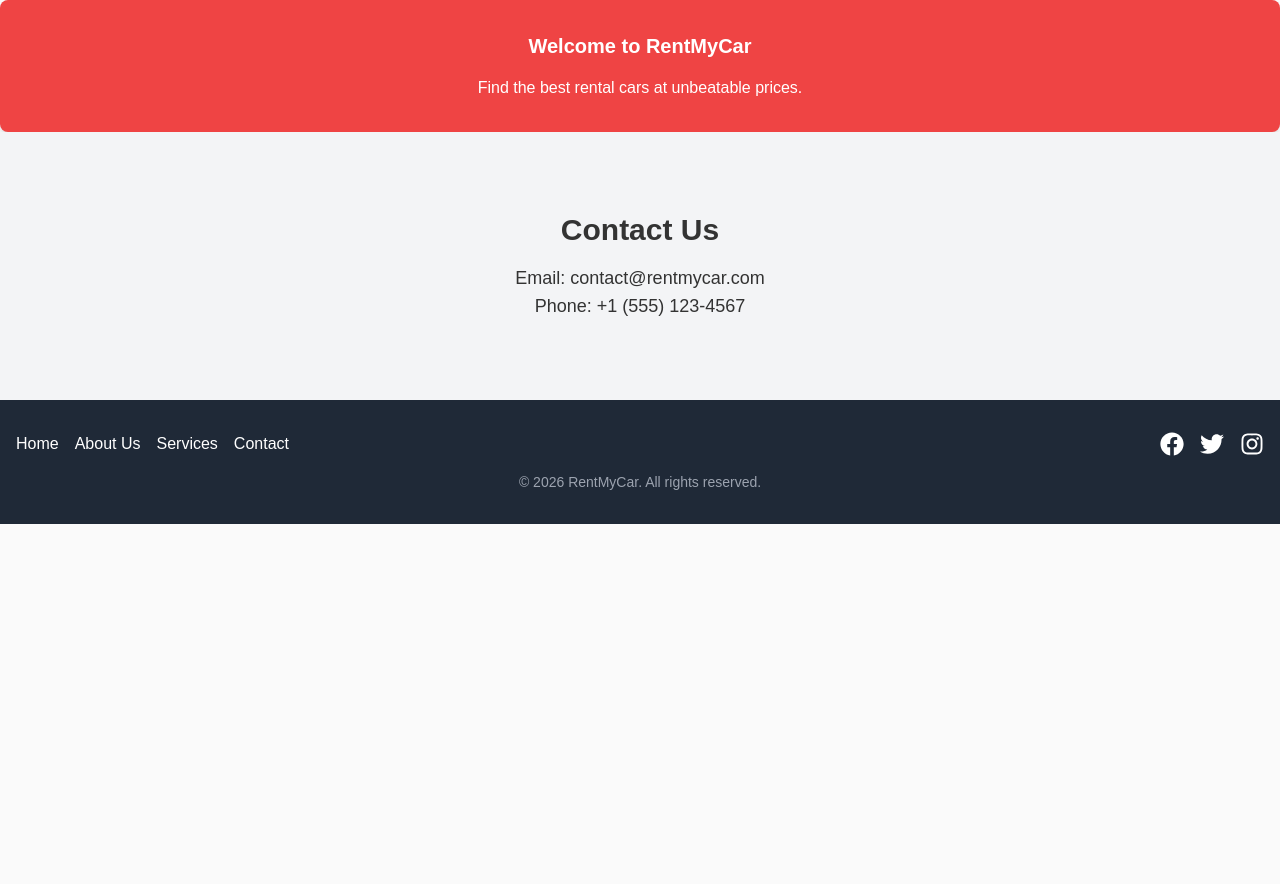
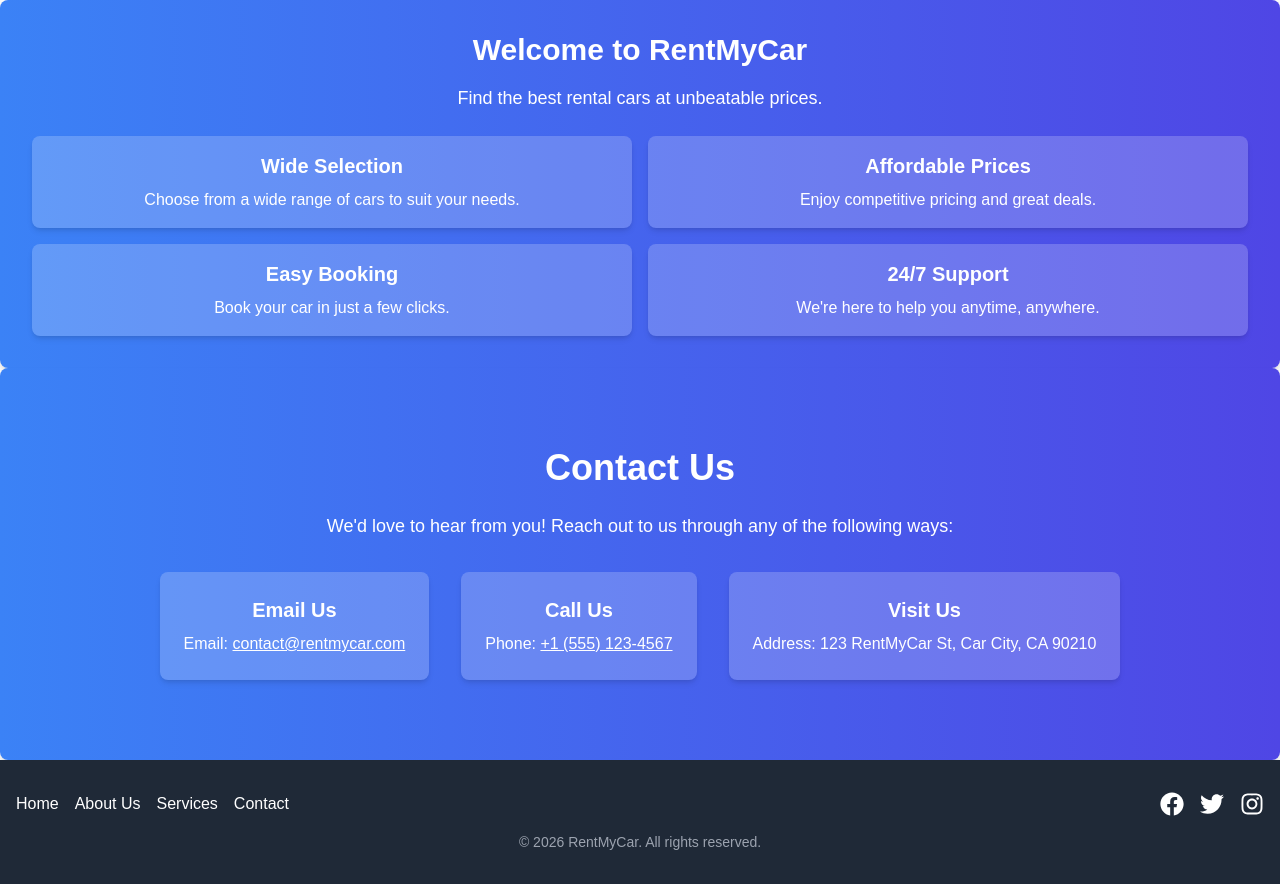
Before and after one commit to nilamgawade2111/RentMyCar, a React (Vite) app: page /contact in a window 1280 px wide. Before the commit the page ends 800 px from the top, so only its background shows below. Built offline with nearby package versions, Linux system fonts and the light colour scheme.

Commit message:
AutoCAR Agent: REN-63 - Design Home Page for RentMyCar Website

```diff
--- a/src/App.jsx
+++ b/src/App.jsx
@@ -6,6 +6,7 @@ import ContactUs from './components/ContactUs';
 import BookingPage from './components/BookingPage';
 import Footer from './components/Footer';
 import CarList from './components/CarList';
+import HomePage from './pages/HomePage';
 
 function App() {
   return (
@@ -13,7 +14,7 @@ function App() {
       <div className="text-center">
         <Banner />
         <Routes>
-          <Route path="/" element={<CarList />} />
+          <Route path="/" element={<HomePage />} />
           <Route path="/contact" element={<ContactUs />} />
           <Route path="/booking/:carId" element={<BookingPage />} />
           <Route path="/about" element={<div>About Page</div>} />
--- a/src/components/Banner.jsx
+++ b/src/components/Banner.jsx
@@ -1,10 +1,41 @@
 import React from 'react';
 
 function Banner() {
+  const bannerData = {
+    title: "Welcome to RentMyCar",
+    subtitle: "Find the best rental cars at unbeatable prices.",
+    features: [
+      {
+        title: "Wide Selection",
+        description: "Choose from a wide range of cars to suit your needs."
+      },
+      {
+        title: "Affordable Prices",
+        description: "Enjoy competitive pricing and great deals."
+      },
+      {
+        title: "Easy Booking",
+        description: "Book your car in just a few clicks."
+      },
+      {
+        title: "24/7 Support",
+        description: "We're here to help you anytime, anywhere."
+      }
+    ]
+  };
+
   return (
-    <div className="bg-red-500 text-white text-center p-8 rounded-lg shadow-md transition-all duration-300 hover:shadow-xl hover:bg-opacity-90">
-      <h1 className="text-xl font-bold">Welcome to RentMyCar</h1>
-      <p className="mt-4">Find the best rental cars at unbeatable prices.</p>
+    <div className="bg-gradient-to-r from-blue-500 to-indigo-600 text-white text-center p-8 rounded-lg shadow-md transition-all duration-300 hover:shadow-xl hover:bg-opacity-90">
+      <h1 className="text-3xl font-bold">{bannerData.title}</h1>
+      <p className="mt-4 text-lg">{bannerData.subtitle}</p>
+      <div className="mt-6 grid grid-cols-1 sm:grid-cols-2 gap-4">
+        {bannerData.features.map((feature, index) => (
+          <div key={index} className="bg-white bg-opacity-20 p-4 rounded-lg shadow-md hover:shadow-lg transition-all duration-300">
+            <h2 className="text-xl font-semibold">{feature.title}</h2>
+            <p className="mt-2">{feature.description}</p>
+          </div>
+        ))}
+      </div>
     </div>
   );
 }
--- a/src/components/ContactUs.jsx
+++ b/src/components/ContactUs.jsx
@@ -2,10 +2,23 @@ import React from 'react';
 
 const ContactUs = () => {
   return (
-    <section className="bg-gray-100 py-20 text-center">
-      <h2 className="text-3xl font-bold mb-4">Contact Us</h2>
-      <p className="text-lg">Email: contact@rentmycar.com</p>
-      <p className="text-lg">Phone: +1 (555) 123-4567</p>
+    <section className="bg-gradient-to-r from-blue-500 to-indigo-600 text-white py-20 px-4 rounded-lg shadow-md transition-all duration-300 hover:shadow-xl">
+      <h2 className="text-4xl font-bold mb-6 text-center">Contact Us</h2>
+      <p className="text-lg mb-8 text-center">We'd love to hear from you! Reach out to us through any of the following ways:</p>
+      <div className="flex flex-col sm:flex-row justify-center items-center space-y-4 sm:space-y-0 sm:space-x-8">
+        <div className="bg-white bg-opacity-20 p-6 rounded-lg shadow-md hover:shadow-lg transition-all duration-300 w-full sm:w-auto">
+          <h3 className="text-xl font-semibold text-center">Email Us</h3>
+          <p className="mt-2 text-center">Email: <a href="mailto:contact@rentmycar.com" className="underline hover:text-gray-300">contact@rentmycar.com</a></p>
+        </div>
+        <div className="bg-white bg-opacity-20 p-6 rounded-lg shadow-md hover:shadow-lg transition-all duration-300 w-full sm:w-auto">
+          <h3 className="text-xl font-semibold text-center">Call Us</h3>
+          <p className="mt-2 text-center">Phone: <a href="tel:+15551234567" className="underline hover:text-gray-300">+1 (555) 123-4567</a></p>
+        </div>
+        <div className="bg-white bg-opacity-20 p-6 rounded-lg shadow-md hover:shadow-lg transition-all duration-300 w-full sm:w-auto">
+          <h3 className="text-xl font-semibold text-center">Visit Us</h3>
+          <p className="mt-2 text-center">Address: 123 RentMyCar St, Car City, CA 90210</p>
+        </div>
+      </div>
     </section>
   );
 };
--- a/src/data/mockCars.js
+++ b/src/data/mockCars.js
@@ -1,10 +1,8 @@
-import { useState, useEffect } from 'react';
-
-const initialCars = [
+const mockCars = [
   {
     id: 1,
     name: 'Toyota Corolla',
-    price: '$40/day',
+    pricePerDay: 40,
     image: 'https://example.com/toyota-corolla.jpg',
     description: 'A reliable and fuel-efficient compact car.',
     available: true,
@@ -14,7 +12,7 @@ const initialCars = [
   {
     id: 2,
     name: 'Ford Mustang',
-    price: '$80/day',
+    pricePerDay: 80,
     image: 'https://example.com/ford-mustang.jpg',
     description: 'A classic American muscle car with powerful performance.',
     available: true,
@@ -24,7 +22,7 @@ const initialCars = [
   {
     id: 3,
     name: 'Tesla Model 3',
-    price: '$100/day',
+    pricePerDay: 100,
     image: 'https://example.com/tesla-model-3.jpg',
     description: 'A modern electric car with cutting-edge technology.',
     available: true,
@@ -34,7 +32,7 @@ const initialCars = [
   {
     id: 4,
     name: 'BMW 5 Series',
-    price: '$120/day',
+    pricePerDay: 120,
     image: 'https://example.com/bmw-5-series.jpg',
     description: 'A luxury sedan with a smooth and comfortable ride.',
     available: true,
@@ -44,7 +42,7 @@ const initialCars = [
   {
     id: 5,
     name: 'Jeep Wrangler',
-    price: '$90/day',
+    pricePerDay: 90,
     image: 'https://example.com/jeep-wrangler.jpg',
     description: 'An off-road vehicle perfect for adventure seekers.',
     available: true,
@@ -53,46 +51,4 @@ const initialCars = [
   },
 ];
 
-const useMockCars = () => {
-  const [cars, setCars] = useState(initialCars);
-
-  useEffect(() => {
-    const updateAvailability = () => {
-      const updatedCars = cars.map(car => {
-        const isBooked = car.bookings.some(booking => {
-          const now = new Date();
-          const start = new Date(booking.startDate);
-          const end = new Date(booking.endDate);
-          return now >= start && now <= end;
-        });
-        return {
-          ...car,
-          available: !isBooked,
-        };
-      });
-      setCars(updatedCars);
-    };
-
-    updateAvailability();
-    const interval = setInterval(updateAvailability, 5000); // Update every 5 seconds
-
-    return () => clearInterval(interval);
-  }, [cars]);
-
-  const bookCar = (carId, startDate, endDate) => {
-    setCars(prevCars =>
-      prevCars.map(car =>
-        car.id === carId
-          ? {
-              ...car,
-              bookings: [...car.bookings, { startDate, endDate }],
-            }
-          : car
-      )
-    );
-  };
-
-  return { cars, bookCar };
-};
-
-export default useMockCars;
+export default mockCars;
```
Also changed, not shown: deployment.yaml (+13 -4 lines), src/components/CarDetails.jsx (line endings or trailing spaces).
